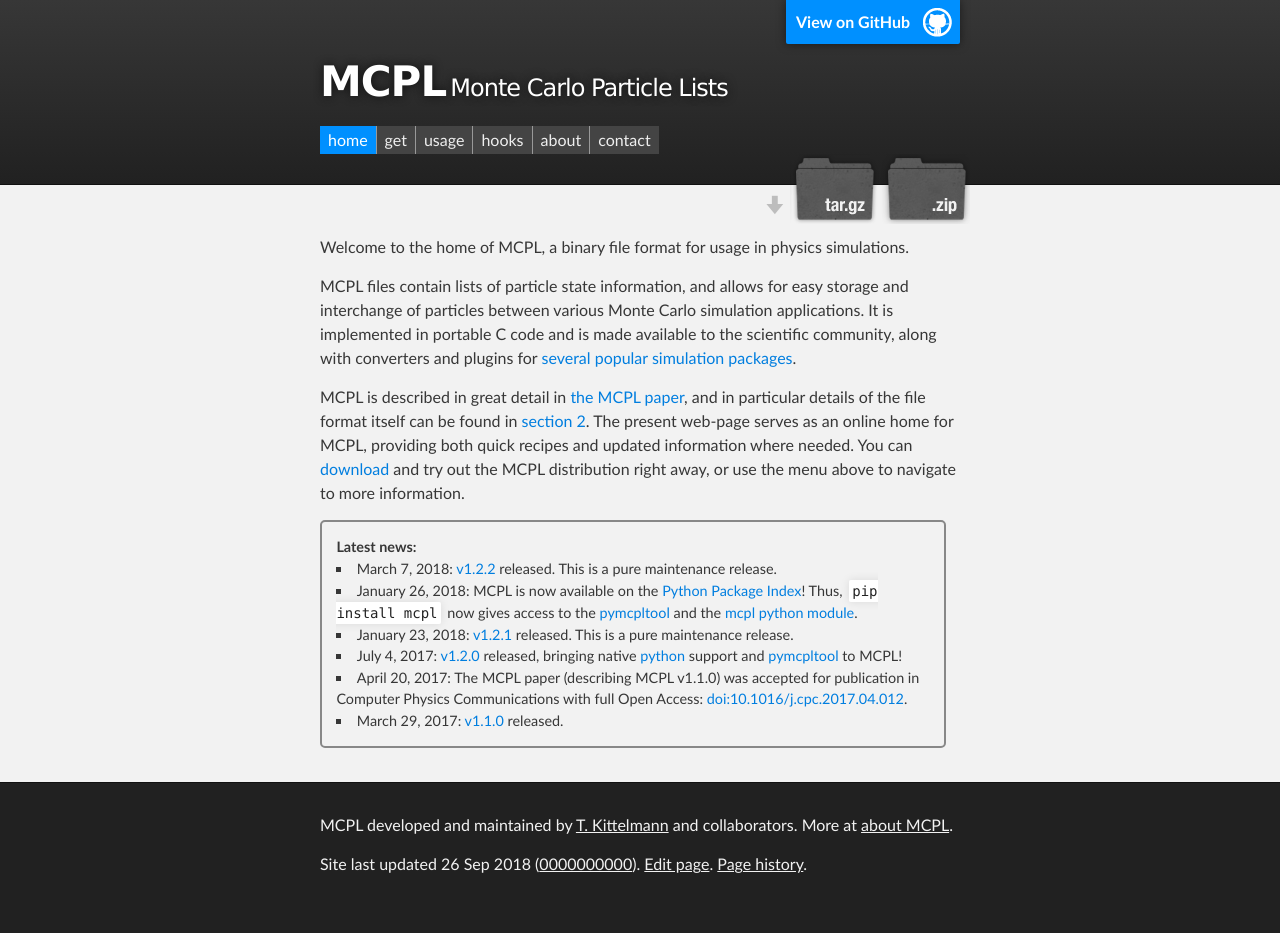
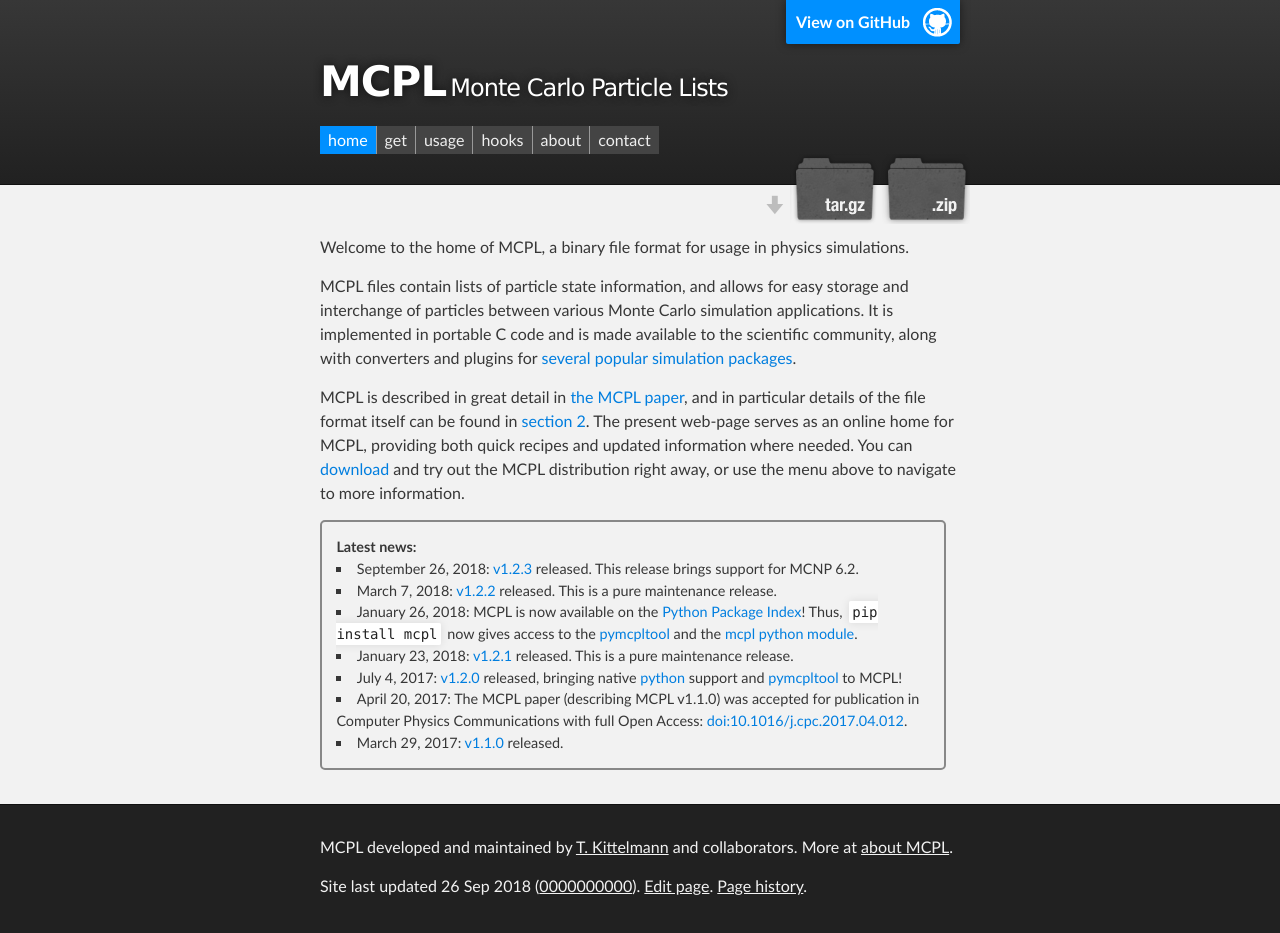
Before and after one commit to mctools/mcpl, a Jekyll site: the page built from index.md, in a window 1280 px wide. Built offline with Jekyll 4.4.1, drawn with Linux system fonts in a browser that asks for light colours; before the commit the page ends 911 px from its top, so only the background shows below that.

Commit message:
Mention mcpl v1.2.3 on front page

```diff
--- a/index.md
+++ b/index.md
@@ -21,6 +21,9 @@ both quick recipes and updated information where needed. You can [download](LOCA
 and try out the MCPL distribution right away, or use the
 menu above to navigate to more information.
 
+* September 26, 2018:
+  [v1.2.3](https://github.com/mctools/mcpl/releases/tag/v1.2.3)
+  released. This release brings support for MCNP 6.2.
 * March 7, 2018:
   [v1.2.2](https://github.com/mctools/mcpl/releases/tag/v1.2.2)
   released. This is a pure maintenance release.
```
